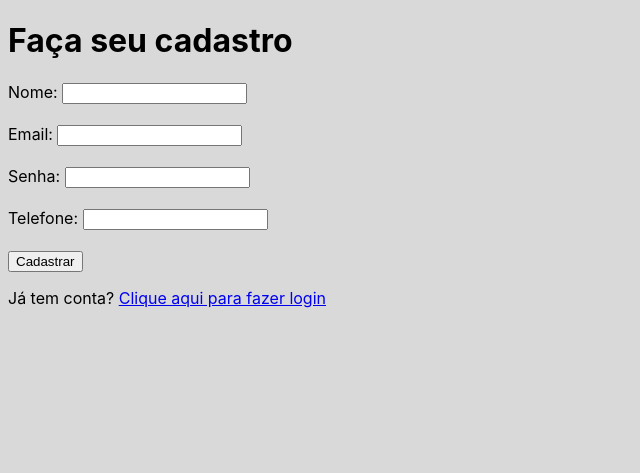
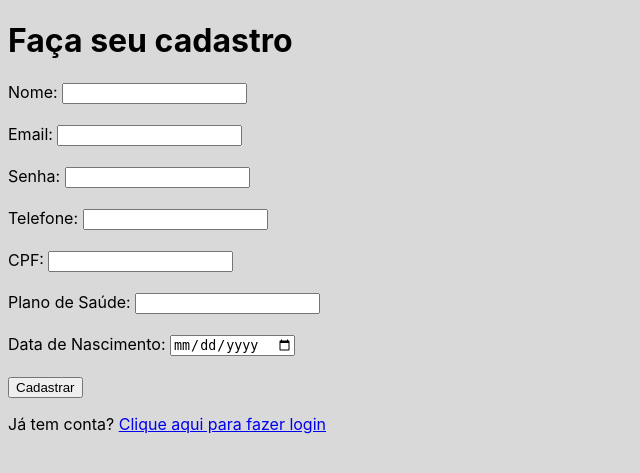
Before and after one commit to BiaSAragao/consultorio-web, a PHP site: page /cadastro.php in a window 1280 px wide. Shown: the top 473 px of the page, without its empty margins (0-640 px from the left). Run offline with PHP 8.4, Linux system fonts and the light colour scheme; some libraries are stand-ins or nearby versions.

Commit message:
Atualizando conexao.php e cadastro.php e adicionando teste e validacao

```diff
--- a/backend/conexao.php
+++ b/backend/conexao.php
@@ -1,14 +1,14 @@
-// backend/conexao.php
 <?php
-$host = 'localhost';
-$dbname = 'consultorio_db'; // O nome que a gente vai dar ao banco banco
-$user = 'root';
-$pass = '';
+$host = getenv('DB_HOST');
+$port = getenv('DB_PORT');
+$dbname = getenv('DB_NAME');
+$user = getenv('DB_USER');
+$pass = getenv('DB_PASS');
 
 try {
-    $pdo = new PDO("mysql:host=$host;dbname=$dbname;charset=utf8", $user, $pass);
+    $dsn = "pgsql:host=$host;port=$port;dbname=$dbname;sslmode=require";
+    $pdo = new PDO($dsn, $user, $pass);
     $pdo->setAttribute(PDO::ATTR_ERRMODE, PDO::ERRMODE_EXCEPTION);
 } catch (PDOException $e) {
-    die("Erro ao conectar: " . $e->getMessage());
+    die("❌ Erro ao conectar: " . $e->getMessage());
 }
-?>
--- /dev/null
+++ b/backend/teste_conexao.php
@@ -0,0 +1,3 @@
+<?php
+require 'conexao.php';
+echo "✅ Conexão estabelecida com sucesso!";
--- /dev/null
+++ b/backend/validacao_cadastro.php
@@ -0,0 +1,30 @@
+<?php
+// backend/validacao.php
+
+function validaCPF($cpf) {
+    $cpf = preg_replace('/[^0-9]/', '', $cpf);
+    if (strlen($cpf) != 11) return false;
+    if (preg_match('/(\d)\1{10}/', $cpf)) return false;
+
+    for ($t = 9; $t < 11; $t++) {
+        $d = 0;
+        for ($c = 0; $c < $t; $c++) {
+            $d += $cpf[$c] * (($t + 1) - $c);
+        }
+        $d = ((10 * $d) % 11) % 10;
+        if ($cpf[$c] != $d) return false;
+    }
+    return true;
+}
+
+function validaEmail($email) {
+    return filter_var($email, FILTER_VALIDATE_EMAIL);
+}
+
+function validaSenha($senha) {
+    return preg_match('/^(?=.*[A-Z])(?=.*\d).{8,}$/', $senha);
+}
+
+function validaDataNascimento($data) {
+    return strtotime($data) && strtotime($data) <= time();
+}
--- a/frontend/cadastro.php
+++ b/frontend/cadastro.php
@@ -1,46 +1,62 @@
 <?php
-// frontend/cadastro.php
+require '../backend/conexao.php';
+require '../backend/validacao_cadastro.php'; // funções de validação: validaCPF, validaEmail, validaSenha, validaDataNascimento
 
-// --- Início do Bloco de Processamento PHP ---
+$erro = '';
 
-// Verifica se o formulário foi enviado (se a requisição é do tipo POST)
 if ($_SERVER['REQUEST_METHOD'] == 'POST') {
 
-    // Inclui o arquivo de conexão com o banco de dados
-    require '../backend/conexao.php';
-
-    // Pega os dados do formulário
     $nome = $_POST['nome'];
     $email = $_POST['email'];
     $senha = $_POST['senha'];
     $telefone = $_POST['telefone'];
+    $cpf = $_POST['cpf'];
+    $plano = $_POST['plano'];
+    $data_nascimento = $_POST['data_nascimento'];
 
-    // Criptografa a senha para segurança
     $senha_hash = password_hash($senha, PASSWORD_DEFAULT);
 
+    // Validações
+    if (!validaEmail($email)) {
+        $erro = "Email inválido.";
+    } elseif (!validaSenha($senha)) {
+        $erro = "Senha fraca. Use ao menos 8 caracteres, com letra maiúscula e número.";
+    } elseif (!validaCPF($cpf)) {
+        $erro = "CPF inválido.";
+    } elseif (!validaDataNascimento($data_nascimento)) {
+        $erro = "Data de nascimento inválida.";
+    } else {
         try {
-        // Verifica se o e-mail já está em uso
-        $stmt_check = $pdo->prepare("SELECT id FROM pacientes WHERE email = ?");
+            $stmt_check = $pdo->prepare("SELECT usuario_id FROM usuario WHERE email = ?");
             $stmt_check->execute([$email]);
+
             if ($stmt_check->rowCount() > 0) {
                 $erro = "Este e-mail já está cadastrado.";
             } else {
-            // Insere o novo usuário no banco de dados
-            $stmt = $pdo->prepare(
-                "INSERT INTO pacientes (nome, email, senha, telefone) VALUES (?, ?, ?, ?)"
+                // Inserção na tabela usuario
+                $stmt_usuario = $pdo->prepare(
+                    "INSERT INTO usuario (nome, email, senha, tel) VALUES (?, ?, ?, ?)"
                 );
-            $stmt->execute([$nome, $email, $senha_hash, $telefone]);
+                $stmt_usuario->execute([$nome, $email, $senha_hash, $telefone]);
 
-            // Se deu tudo certo, redireciona para o login com mensagem de sucesso
-            header("Location: login.html?sucesso=cadastro_ok");
+                $usuario_id = $pdo->lastInsertId();
+
+                // Inserção na tabela paciente
+                $stmt_paciente = $pdo->prepare(
+                    "INSERT INTO paciente (usuario_id, cpf, plano, data_nascimento) VALUES (?, ?, ?, ?)"
+                );
+                $stmt_paciente->execute([$usuario_id, $cpf, $plano, $data_nascimento]);
+
+                header("Location: login.php?sucesso=cadastro_ok");
                 exit();
             }
         } catch (PDOException $e) {
             $erro = "Erro ao conectar com o banco de dados: " . $e->getMessage();
         }
     }
-// --- Fim do Bloco de Processamento PHP ---
+}
 ?>
+
 <!DOCTYPE html>
 <html lang="pt-BR">
     <head>
@@ -49,7 +65,6 @@ if ($_SERVER['REQUEST_METHOD'] == 'POST') {
         <title>Cadastro - SmileUp</title>
         <link rel="stylesheet" href="home.css">
         <style>
-            /* Adicione este estilo para a mensagem de erro */
             .erro-js {
                 color: red;
                 background-color: #ffebee;
@@ -62,17 +77,10 @@ if ($_SERVER['REQUEST_METHOD'] == 'POST') {
         </style>
     </head>
     <body>
-        <form action="cadastro.php" method="POST">
+        <form id="form-cadastro" action="" method="POST">
             <h1>Faça seu cadastro</h1>
-            <div id="mensagem-erro" class="erro-js" style="display: none;"></div>
 
-            <?php
-            // Este bloco PHP agora vai funcionar!
-            // Se a variável $erro foi definida lá em cima, ela será exibida aqui.
-            if (isset($erro)) {
-                echo "<p class='erro'>$erro</p>";
-            }
-            ?>
+            <?php if ($erro) echo "<div class='erro-js'>$erro</div>"; ?>
 
             <label for="nome">Nome:</label>
             <input type="text" id="nome" name="nome" required><br><br>
@@ -86,12 +94,20 @@ if ($_SERVER['REQUEST_METHOD'] == 'POST') {
             <label for="telefone">Telefone:</label>
             <input type="tel" id="telefone" name="telefone"><br><br>
 
+            <label for="cpf">CPF:</label>
+            <input type="text" id="cpf" name="cpf" required><br><br>
+
+            <label for="plano">Plano de Saúde:</label>
+            <input type="text" id="plano" name="plano"><br><br>
+
+            <label for="data_nascimento">Data de Nascimento:</label>
+            <input type="date" id="data_nascimento" name="data_nascimento" required><br><br>
+
             <button type="submit">Cadastrar</button>
 
             <p class="login-link">
                 Já tem conta? <a href="login.php">Clique aqui para fazer login</a>
             </p>
         </form>
-        <script src="script.js"></script>
     </body>
 </html>
```
Lines whose indentation alone changed are shown as unchanged.
